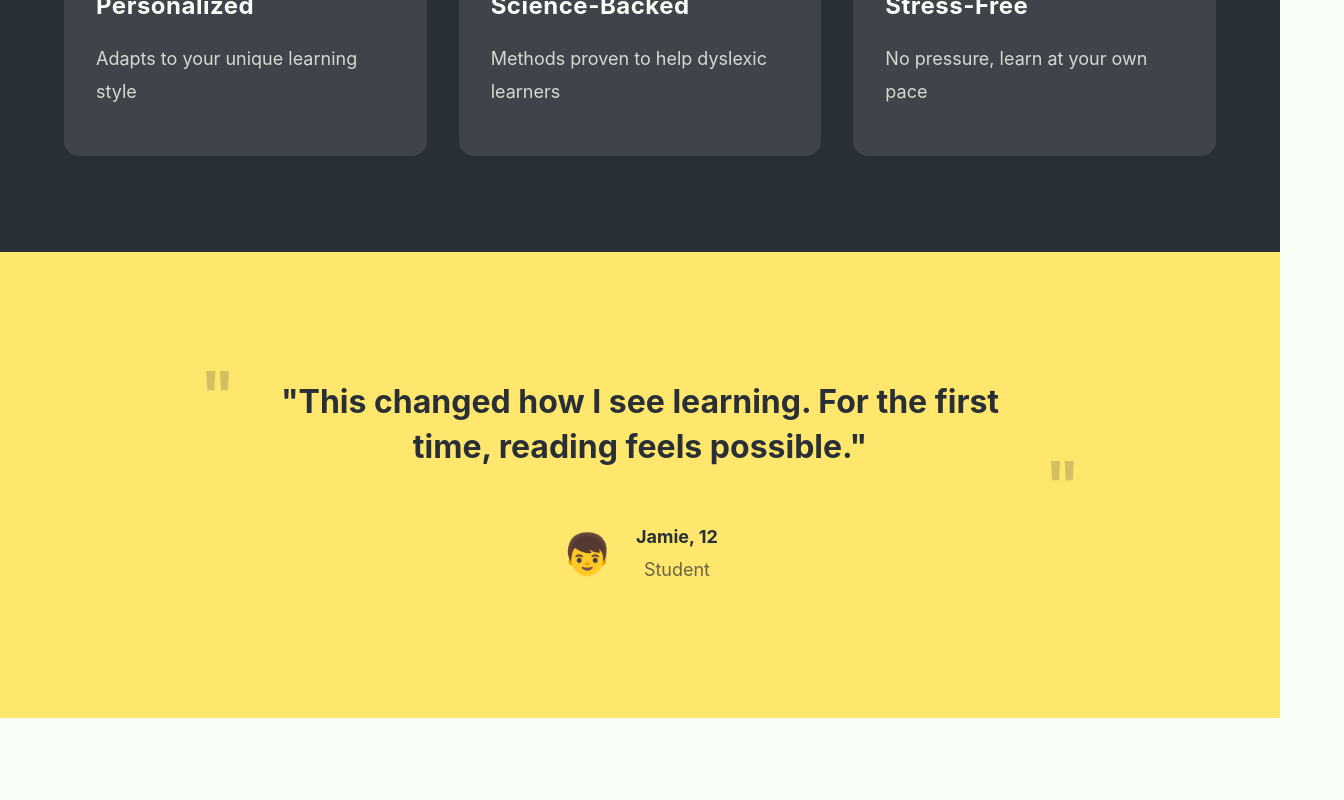
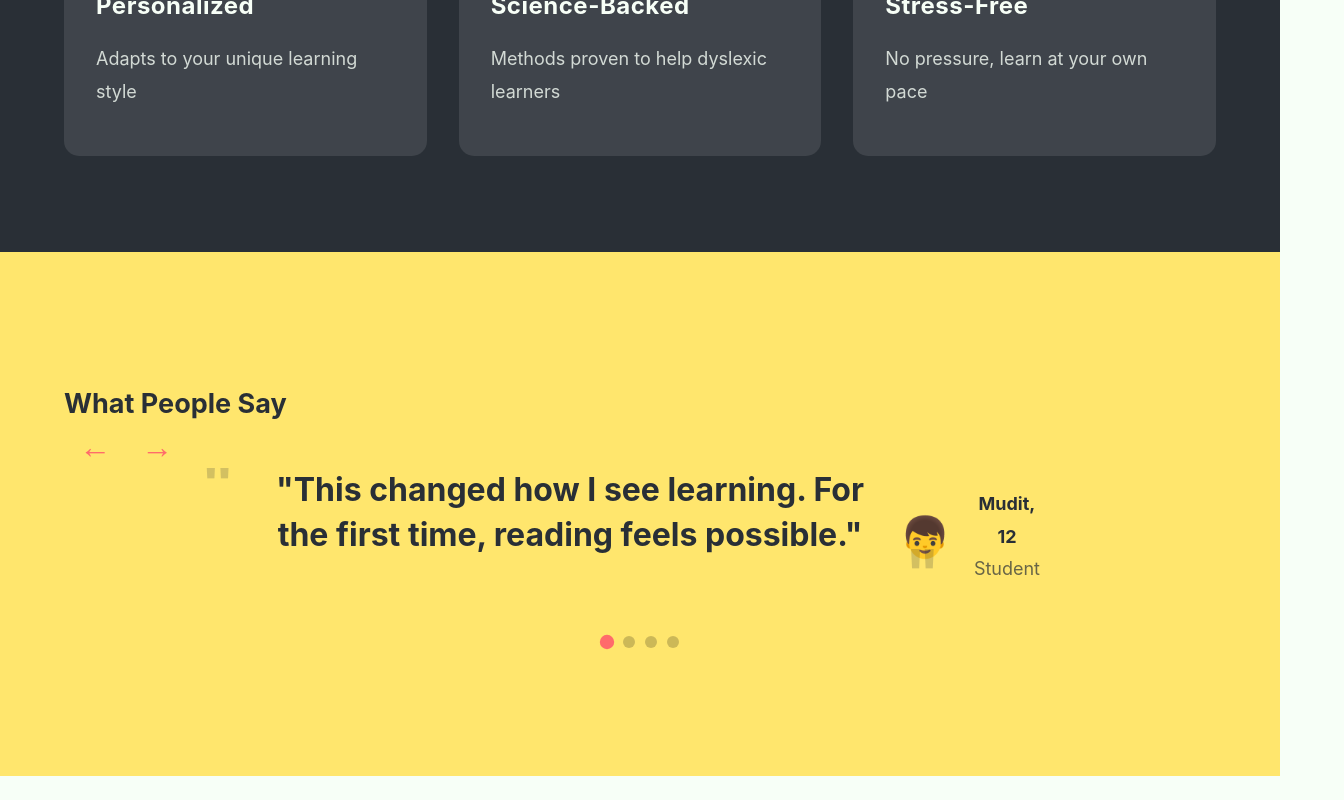
Before and after one commit to Unique0202/AI-Tutor-for-Dyslexic, a React (Create React App) app: page / in a window 1280 px wide. Shown: the part 1921-2721 px from the top of the page, 1344 px wide, since content can reach past the window. Before the commit the page ends 2639 px from the top, so only its background shows below. Built offline with nearby package versions, Linux system fonts and the light colour scheme.

Commit message:
Updated testimonials

```diff
--- a/src/components/home.js
+++ b/src/components/home.js
@@ -81,6 +81,66 @@ function Home() {
       }]);
     }, 1000 + Math.random() * 1000); // Random delay between 1-2 seconds
   };
+
+  const [currentTestimonial, setCurrentTestimonial] = useState(0);
+
+
+  // Function to handle testimonial change
+  const testimonials = [
+    {
+      quote: "This changed how I see learning. For the first time, reading feels possible.",
+      name: "Mudit",
+      age: 12,
+      role: "Student",
+      avatar: "👦"
+    },
+    {
+      quote: "The games make learning so much fun! I don't feel stressed anymore.",
+      name: "Priya",
+      age: 10,
+      role: "Student",
+      avatar: "👧"
+    },
+    {
+      quote: "As a teacher, I've seen remarkable progress in my students using this platform.",
+      name: "Mr. Sharma",
+      age: "",
+      role: "Teacher",
+      avatar: "👨‍🏫"
+    },
+    {
+      quote: "My child's confidence has grown tremendously since using these learning tools.",
+      name: "Mrs. Patel",
+      age: "",
+      role: "Parent",
+      avatar: "👩"
+    }
+  ];
+
+  const nextTestimonial = () => {
+    setCurrentTestimonial((prev) =>
+      prev === testimonials.length - 1 ? 0 : prev + 1
+    );
+  };
+
+  const prevTestimonial = () => {
+    setCurrentTestimonial((prev) =>
+      prev === 0 ? testimonials.length - 1 : prev - 1
+    );
+  };
+
+  useEffect(() => {
+    const handleKeyDown = (e) => {
+      if (e.key === "ArrowRight") {
+        nextTestimonial();
+      } else if (e.key === "ArrowLeft") {
+        prevTestimonial();
+      }
+    };
+
+    window.addEventListener("keydown", handleKeyDown);
+    return () => window.removeEventListener("keydown", handleKeyDown);
+  }, []);
 
   return (
     <div className="app-container" ref={containerRef}>
@@ -175,17 +235,60 @@ function Home() {
 
       {/* Testimonial Section */}
       <section className="testimonial">
-        <div className="testimonial-content">
-          <blockquote>
-            "This changed how I see learning. For the first time, reading feels possible."
-          </blockquote>
-          <div className="testimonial-author">
-            <div className="author-avatar">👦</div>
-            <div className="author-info">
-              <p className="author-name">Jamie, 12</p>
-              <p className="author-role">Student</p>
-            </div>
+        <div className="testimonial-header">
+          <h2>What People Say</h2>
+          <div className="testimonial-controls">
+            <button
+              className="testimonial-nav prev"
+              onClick={prevTestimonial}
+              aria-label="Previous testimonial"
+            >
+              &larr;
+            </button>
+            <button
+              className="testimonial-nav next"
+              onClick={nextTestimonial}
+              aria-label="Next testimonial"
+            >
+              &rarr;
+            </button>
           </div>
+        </div>
+
+        <div className="testimonial-carousel-container">
+          <div className="testimonial-carousel">
+            {testimonials.map((testimonial, index) => (
+              <div
+                key={index}
+                className={`testimonial-slide ${index === currentTestimonial ? 'active' : ''}`}
+                aria-hidden={index !== currentTestimonial}
+              >
+                <div className="testimonial-content">
+                  <blockquote>"{testimonial.quote}"</blockquote>
+                  <div className="testimonial-author">
+                    <div className="author-avatar">{testimonial.avatar}</div>
+                    <div className="author-info">
+                      <p className="author-name">
+                        {testimonial.name}{testimonial.age && `, ${testimonial.age}`}
+                      </p>
+                      <p className="author-role">{testimonial.role}</p>
+                    </div>
+                  </div>
+                </div>
+              </div>
+            ))}
+          </div>
+        </div>
+
+        <div className="testimonial-dots">
+          {testimonials.map((_, index) => (
+            <button
+              key={index}
+              className={`dot ${index === currentTestimonial ? 'active' : ''}`}
+              onClick={() => setCurrentTestimonial(index)}
+              aria-label={`Go to testimonial ${index + 1}`}
+            />
+          ))}
         </div>
       </section>
 
--- a/src/styles.css
+++ b/src/styles.css
@@ -526,3 +526,82 @@ body {
     right: 20px;
   }
 }
+
+/* Testimonial Carousel Styles */
+.testimonial-content {
+  position: relative;
+  display: flex;
+  align-items: center;
+  max-width: 800px;
+  margin: 0 auto;
+}
+
+.testimonial-nav {
+  background: none;
+  border: none;
+  font-size: 2rem;
+  color: var(--primary);
+  cursor: pointer;
+  padding: 0 15px;
+  z-index: 1;
+  transition: all 0.3s ease;
+}
+
+.testimonial-nav:hover {
+  color: var(--dark);
+  transform: scale(1.2);
+}
+
+.testimonial-carousel {
+  flex: 1;
+  overflow: hidden;
+}
+
+.testimonial-slide {
+  display: flex;
+  transition: transform 0.5s ease;
+  width: 100%;
+}
+
+.testimonial-item {
+  min-width: 100%;
+  padding: 0 20px;
+  text-align: center;
+}
+
+blockquote {
+  font-size: 1.8rem;
+  font-weight: 500;
+  line-height: 1.4;
+  margin-bottom: 2rem;
+  position: relative;
+  padding: 0 20px;
+}
+
+.testimonial-dots {
+  display: flex;
+  justify-content: center;
+  margin-top: 30px;
+  gap: 10px;
+}
+
+.dot {
+  width: 12px;
+  height: 12px;
+  border-radius: 50%;
+  background: rgba(0,0,0,0.2);
+  border: none;
+  cursor: pointer;
+  transition: all 0.3s ease;
+}
+
+.dot.active {
+  background: var(--primary);
+  transform: scale(1.2);
+}
+
+/* Accessibility for hidden items */
+[aria-hidden="true"] {
+  visibility: hidden;
+  position: absolute;
+}
```
